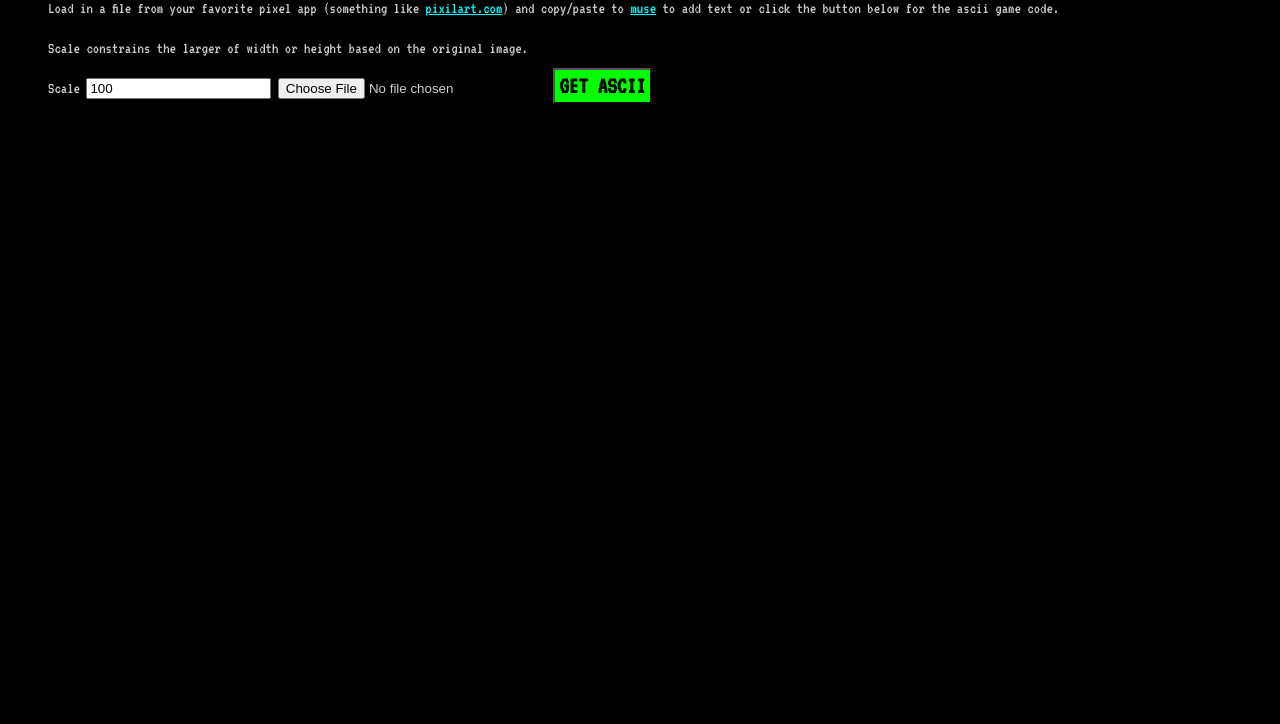
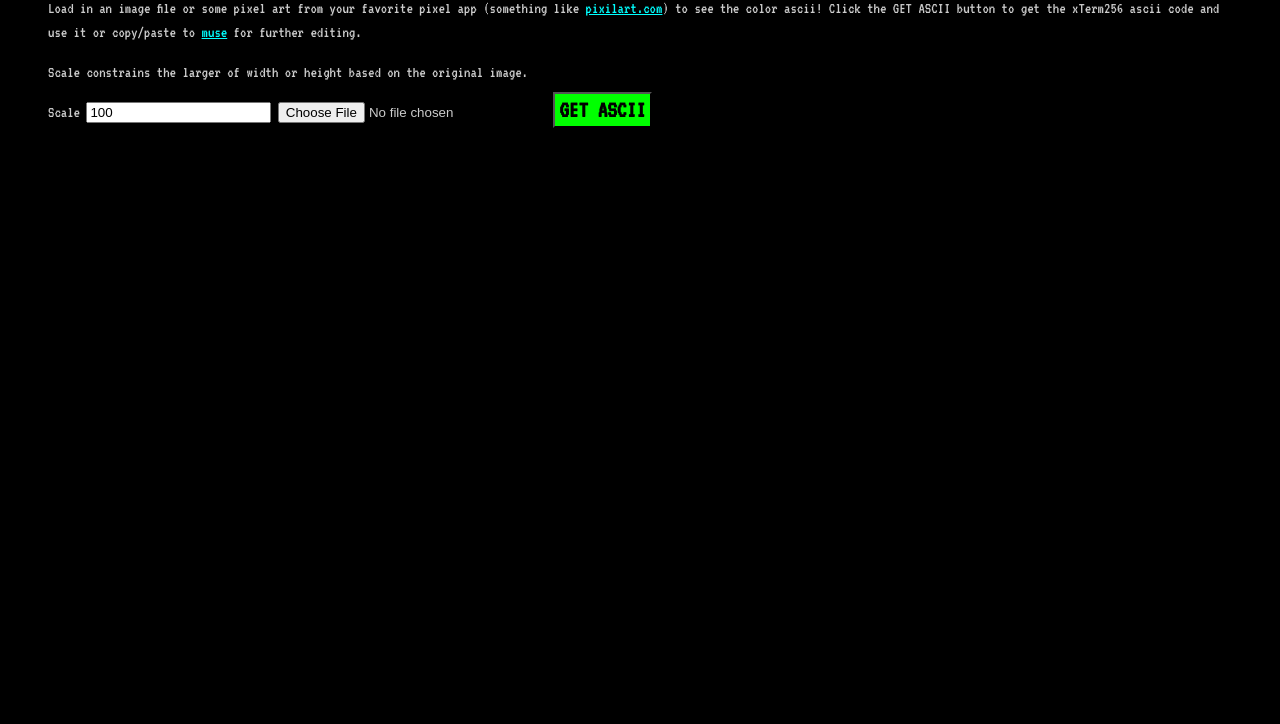
Before and after one commit to serverglitch/piscii, a website: page index.html in a window 1280 px wide. Shown: the part 76-800 px from the top of the page. Drawn offline with Linux system fonts and the light colour scheme.

Commit message:
tweaks to language and minification

```diff
--- a/index.html
+++ b/index.html
@@ -12,10 +12,10 @@
     <header>
         <h1>Pixel to xTerm256 Ascii</h1>
         <p>
-          Load in a file from your favorite pixel app (something
-          like <a href="https://www.pixilart.com/draw" target="_blank">pixilart.com</a>) and
-          copy/paste to <a href="http://muse.arxmush.org" target="_blank">muse</a> to add text
-          or click the button below for the ascii game code.
+          Load in an image file or some pixel art from your favorite pixel app (something
+          like <a href="https://www.pixilart.com/draw" target="_blank">pixilart.com</a>) to see
+          the color ascii!
+          Click the GET ASCII button to get the xTerm256 ascii code and use it or copy/paste to <a href="http://muse.arxmush.org" target="_blank">muse</a> for further editing.
         </p>
     </header>
     <p>Scale constrains the larger of width or height based on the original image.</p>
--- a/package.json
+++ b/package.json
@@ -7,8 +7,8 @@
   "license": "MIT",
   "private": false,
   "scripts": {
-    "build:css": "esbuild  --bundle ./src/style.css --outfile=dist/style.css",
-    "build:js": "esbuild ./src/index.ts --bundle --outfile=dist/index.js",
+    "build:css": "esbuild ./src/style.css --minify --bundle --outfile=dist/style.css",
+    "build:js": "esbuild ./src/index.ts --minify --bundle --outfile=dist/index.js",
     "build": "yarn build:css && yarn build:js"
   },
   "dependencies": {
```
Also changed, not shown: dist/index.js, dist/style.css.
